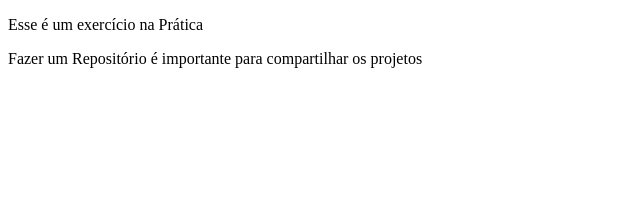
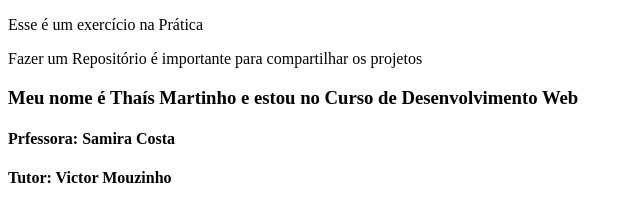
Before and after one commit to thaismartinho/Aula-4-Praticar, a plain HTML site: page index.html in a window 1280 px wide. Shown: the whole page, without its empty margins (0-640 px from the left). Drawn offline with Linux system fonts and the light colour scheme.

Commit message:
Add prof e tutor

```diff
--- a/index.html
+++ b/index.html
@@ -8,5 +8,8 @@
 <body>
     <p>Esse é um exercício na Prática</p>
     <p>Fazer um Repositório é importante para compartilhar os projetos</p>
+    <h3><p>Meu nome é Thaís Martinho e estou no Curso de Desenvolvimento Web</p></h3>
+    <h4><p>Prfessora: Samira Costa</p></h4>
+    <h4><p>Tutor: Victor Mouzinho</p></h4>
 </body>
 </html>
```
